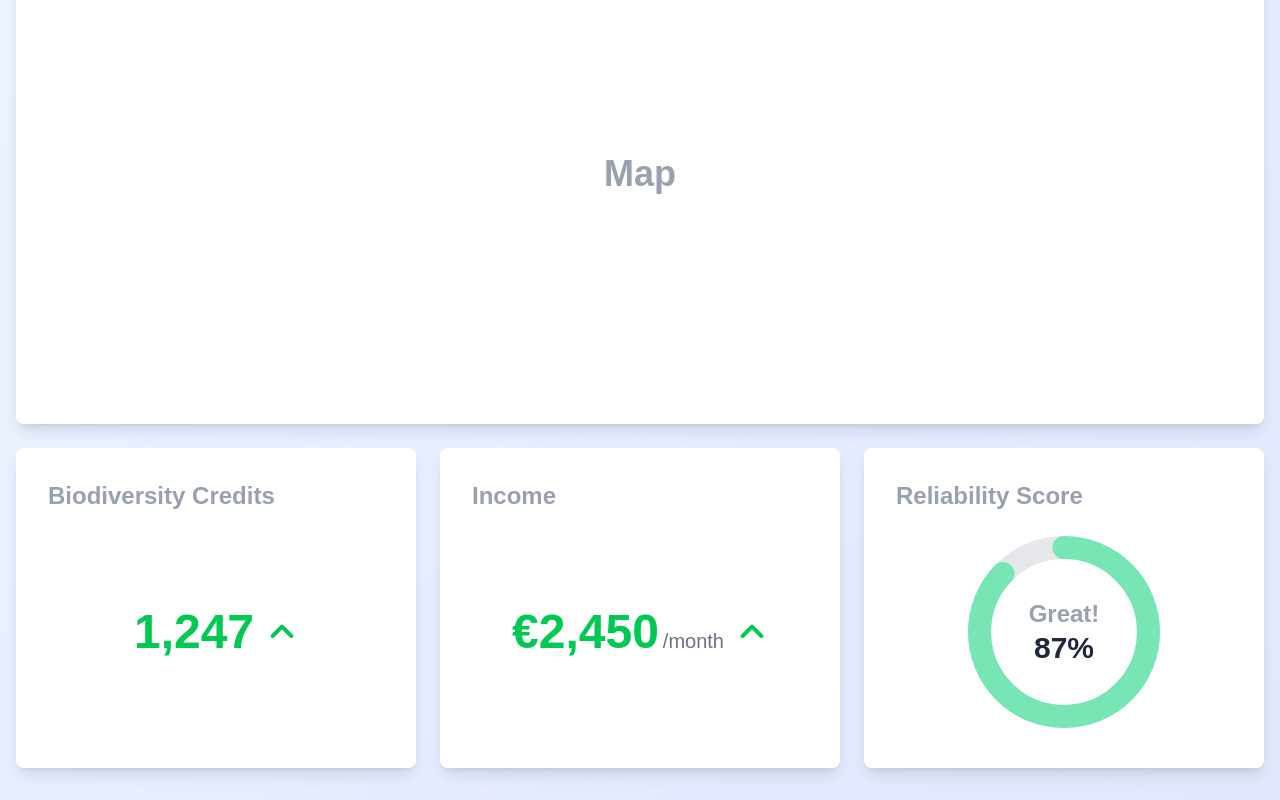
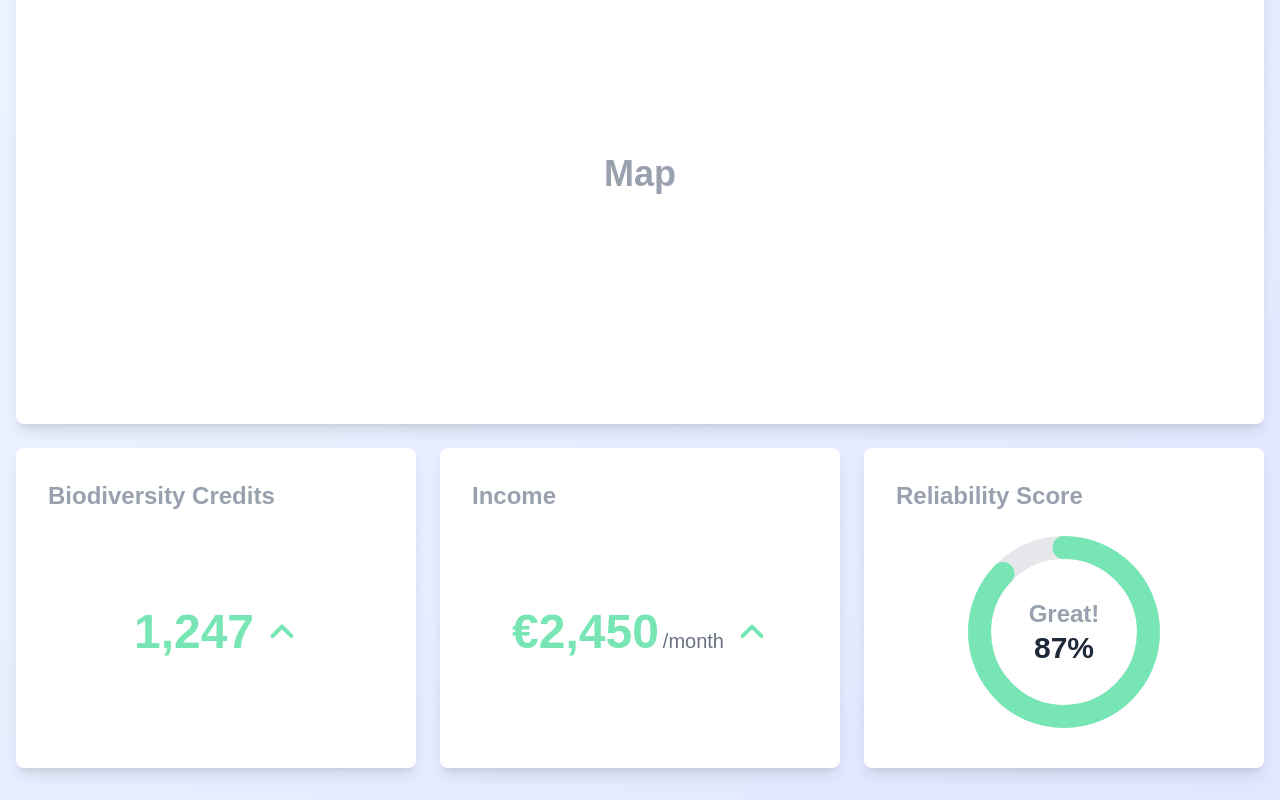
Before and after one commit to Basecta/Basecta-prototype, a Next.js app in the folder frontend/: page /dashboard in a window 1280 px wide. Shown: the part 348-1148 px from the top of the page. Built offline with nearby package versions, Linux system fonts and the light colour scheme; sample sign-in values are in the browser's storage.

Commit message:
added dashboard view

```diff
--- a/frontend/app/dashboard/page.tsx
+++ b/frontend/app/dashboard/page.tsx
@@ -131,9 +131,10 @@ export default function DashboardPage() {
             <h3 className="text-2xl font-bold text-gray-400 mb-4">Biodiversity Credits</h3>
             <div className="flex-1 flex items-center justify-center">
               <div className="flex items-center gap-3">
-                <span className="text-5xl font-bold text-green-500">1,247</span>
+                <span className="text-5xl font-bold" style={{ color: '#77E6B4' }}>1,247</span>
                 <svg
-                  className="w-8 h-8 text-green-500"
+                  className="w-8 h-8"
+                  style={{ color: '#77E6B4' }}
                   fill="none"
                   strokeLinecap="round"
                   strokeLinejoin="round"
@@ -153,11 +154,12 @@ export default function DashboardPage() {
             <div className="flex-1 flex items-center justify-center">
               <div className="flex items-center gap-3">
                 <div className="flex items-baseline">
-                  <span className="text-5xl font-bold text-green-500">€2,450</span>
+                  <span className="text-5xl font-bold" style={{ color: '#77E6B4' }}>€2,450</span>
                   <span className="text-xl text-gray-500 ml-1">/month</span>
                 </div>
                 <svg
-                  className="w-8 h-8 text-green-500"
+                  className="w-8 h-8"
+                  style={{ color: '#77E6B4' }}
                   fill="none"
                   strokeLinecap="round"
                   strokeLinejoin="round"
```
